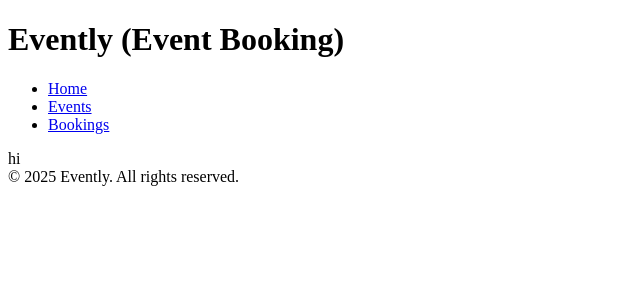
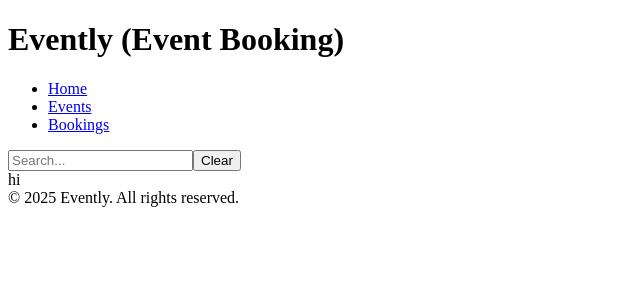
Before and after one commit to PriyeshIllam/ankita-testsubmit, a Next.js app: page / in a window 1280 px wide. Shown: the top 300 px of the page, without its empty margins (0-640 px from the left). Built offline with nearby package versions, Linux system fonts and the light colour scheme.

Commit message:
search bar component

```diff
--- a/src/app/page.tsx
+++ b/src/app/page.tsx
@@ -1,5 +1,6 @@
 'use client'
 import { useState } from "react";
+import SearchBar from "../components/SearchBar";
 
 export default function HomePage() {
   const [searchTerm, setSearchTerm] = useState("");
@@ -8,6 +9,7 @@ export default function HomePage() {
 
   return (
     <div >
+      <SearchBar />
       hi
     </div>
   );
--- /dev/null
+++ b/src/components/SearchBar/index.tsx
@@ -0,0 +1,39 @@
+import { useState } from "react";
+
+interface SearchBarProps {
+  onSearch?: (query: string) => void;
+}
+
+export default function SearchBar({ onSearch }: SearchBarProps) {
+  const [query, setQuery] = useState("");
+
+  const handleChange = (e: React.ChangeEvent<HTMLInputElement>) => {
+    const value = e.target.value;
+    setQuery(value);
+    if (onSearch) {
+      onSearch(value);
+    }
+  };
+
+  const handleClear = () => {
+    setQuery("");
+    if (onSearch) {
+      onSearch("");
+    }
+  };
+
+  return (
+    <div>
+      <input
+        type="text"
+        role="searchbox"
+        value={query}
+        onChange={handleChange}
+        placeholder="Search..."
+      />
+      <button type="button" onClick={handleClear}>
+        Clear
+      </button>
+    </div>
+  );
+}
```
